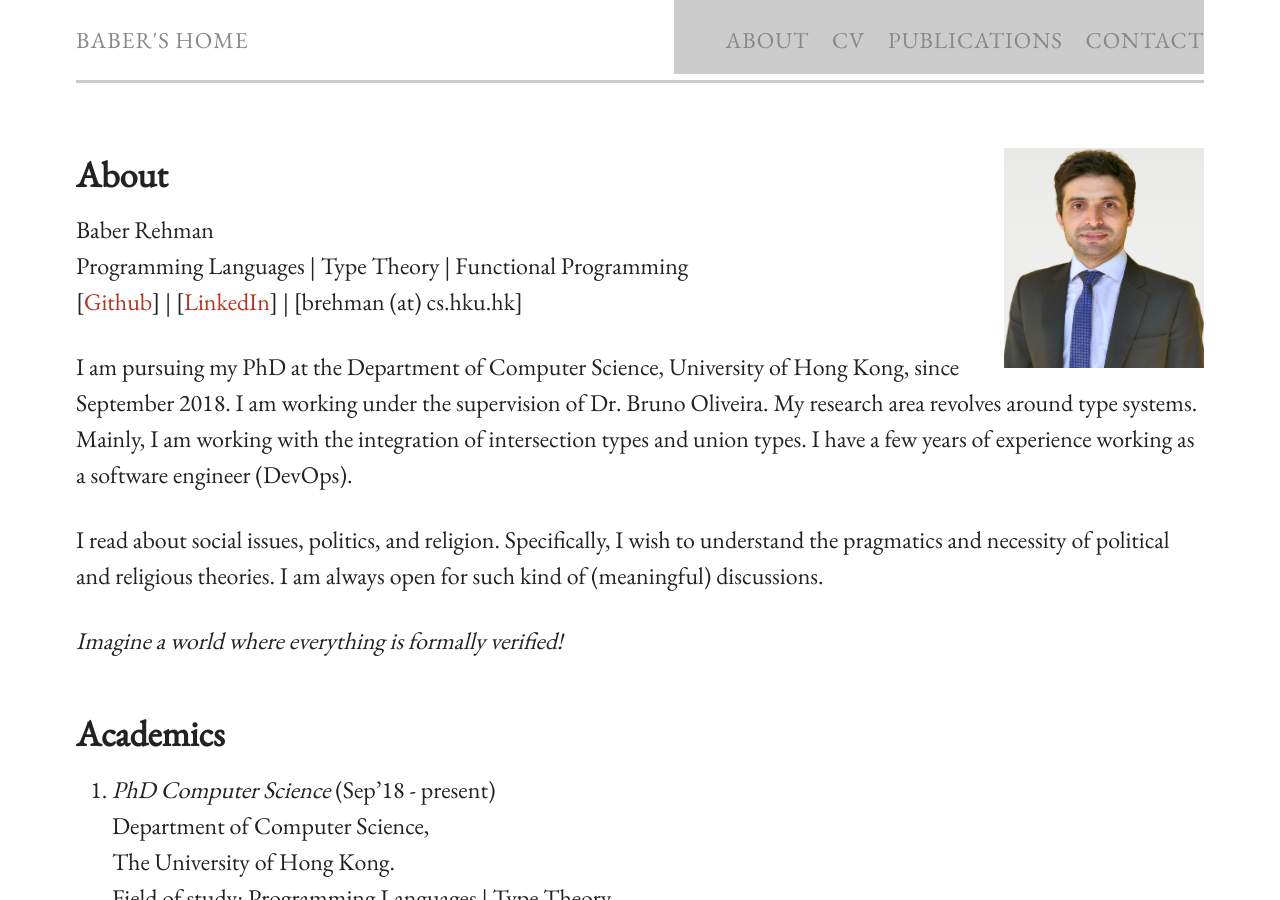
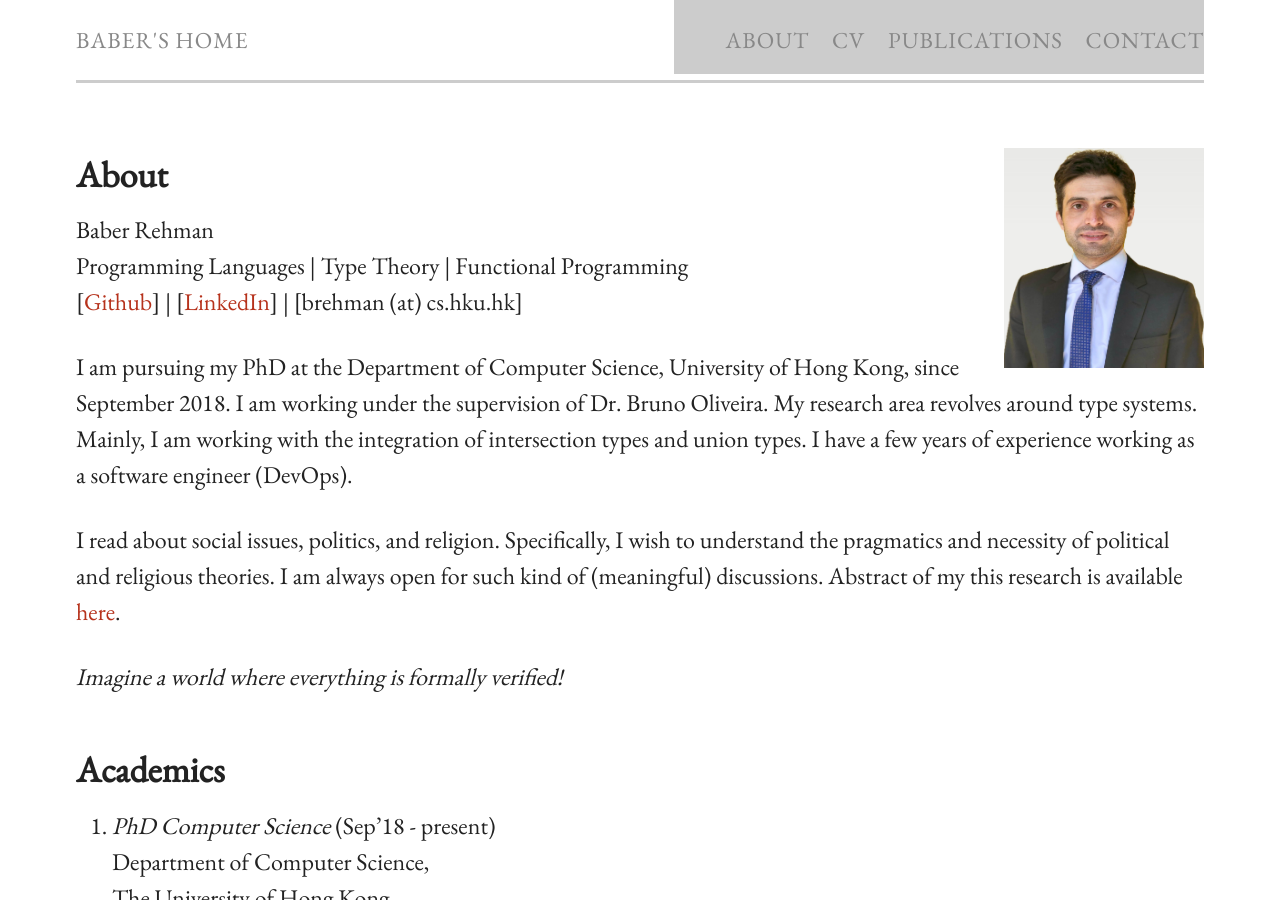
Before and after one commit to baberrehman/baberrehman.github.io, a Jekyll site: the page built from index.md, in a window 1280 px wide and 900 px high. Built offline with Jekyll 4.4.1, drawn with Linux system fonts in a browser that asks for light colours; part of the change alters nothing that is shown; some of the changed text lies outside the part shown.

Commit message:
abstract

```diff
--- a/index.md
+++ b/index.md
@@ -27,6 +27,7 @@ I read about social issues, politics, and religion.
 Specifically, I wish to understand the pragmatics and
 necessity of political and religious theories. I am always
 open for such kind of (meaningful) discussions.
+Abstract of my this research is available [here](files/totality_of_system.pdf).
 
 <i> Imagine a world where everything is formally verified! </i>
 
@@ -130,6 +131,11 @@ ECOOP 2020
 
 ### Unpublished Drafts / Reviews
 
+* Towards the Recognition of Pragmatics and Totality of Religion
+[PDF](files/totality_of_system.pdf) <br />
+Baber Rehman <br />
+<i>Abstract accepted at 18th International Conference on Philosophy</i>
+
 * DevSecOps: Necessity of the Modern Application Infrastructure
 [PDF](files/DevSecOps.pdf) <br />
 Baber Rehman
```
Also changed, not shown: 1 other file.
